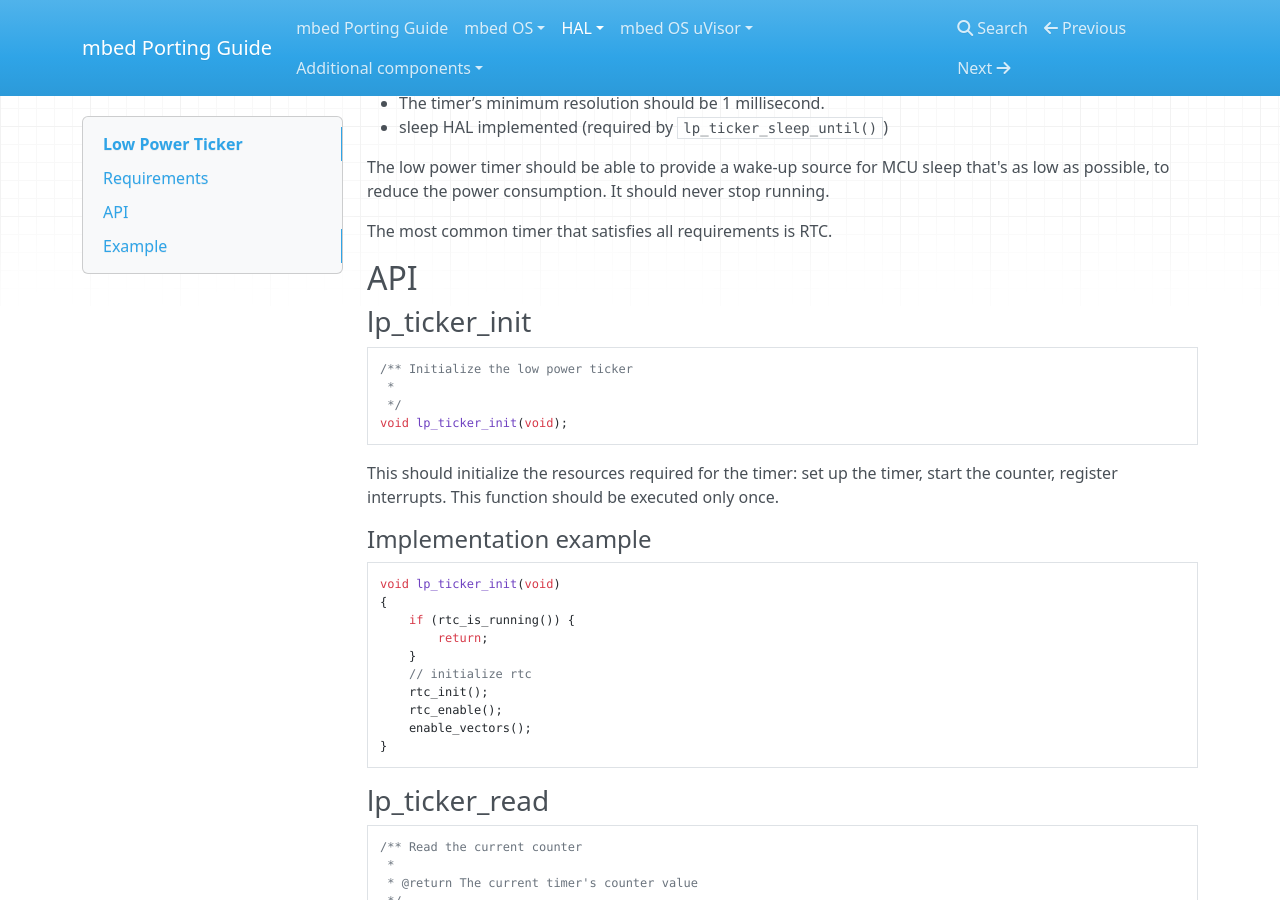
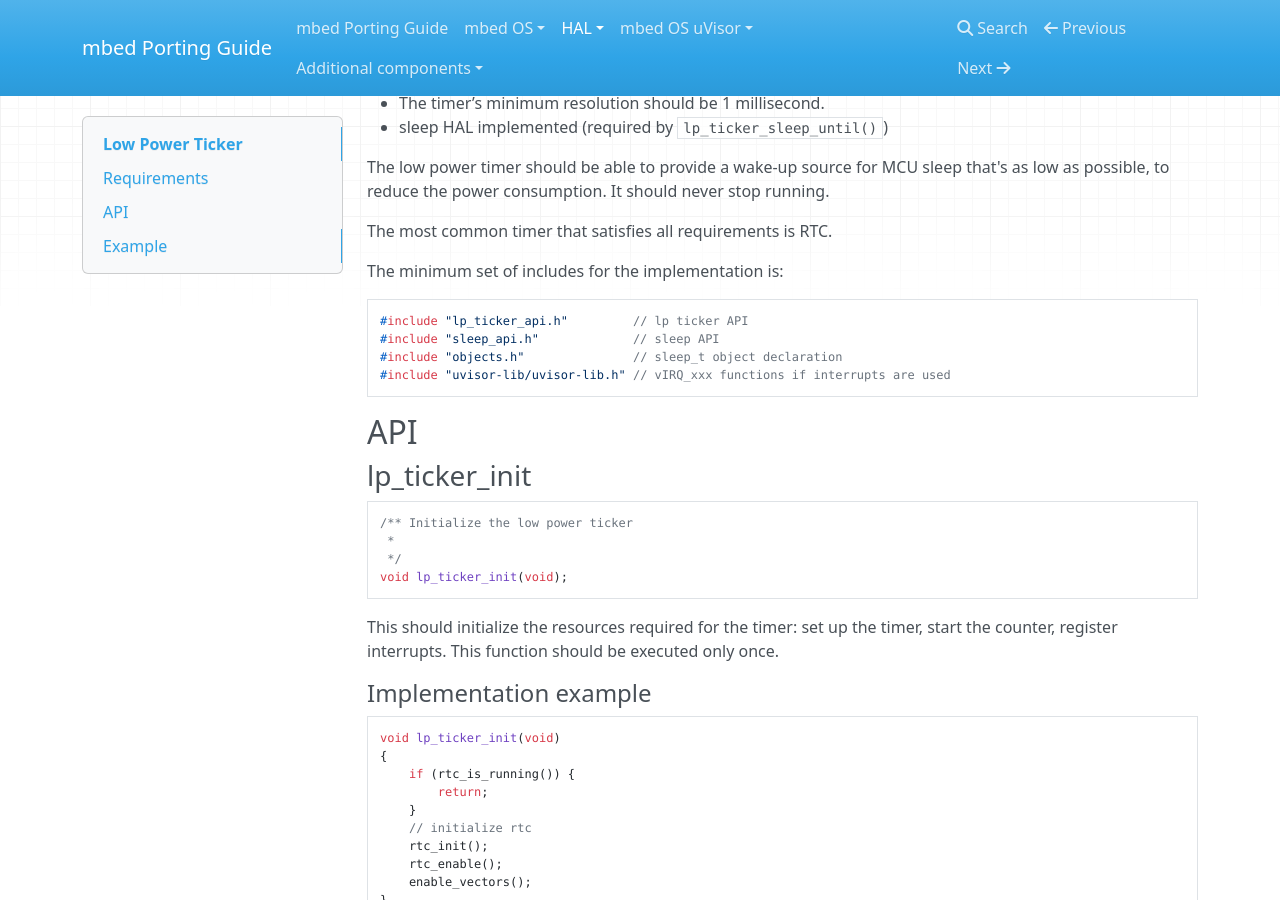
Before and after one commit to pan-/Porting_Guide, an MkDocs documentation site: the page built from Docs/HAL/low_power_ticker.md, in a window 1280 px wide and 900 px high, scrolled down 306 px. Built offline with MkDocs 1.6.1, drawn with Linux system fonts in a browser that asks for light colours; nearby versions of some CDN libraries; old or Windows-style settings are respelled for this version of MkDocs.

Commit message:
Low power ticker - add minimum set of includes

````diff
--- a/Docs/HAL/low_power_ticker.md
+++ b/Docs/HAL/low_power_ticker.md
@@ -15,6 +15,15 @@ The low power ticker API is declared in the [lp_ticker_api header file](https://
 The low power timer should be able to provide a wake-up source for MCU sleep that's as low as possible, to reduce the power consumption. It should never stop running.
 
 The most common timer that satisfies all requirements is RTC.
+
+The minimum set of includes for the implementation is:
+
+```c
+#include "lp_ticker_api.h"         // lp ticker API
+#include "sleep_api.h"             // sleep API
+#include "objects.h"               // sleep_t object declaration
+#include "uvisor-lib/uvisor-lib.h" // vIRQ_xxx functions if interrupts are used
+```
 
 ## API
 
````
